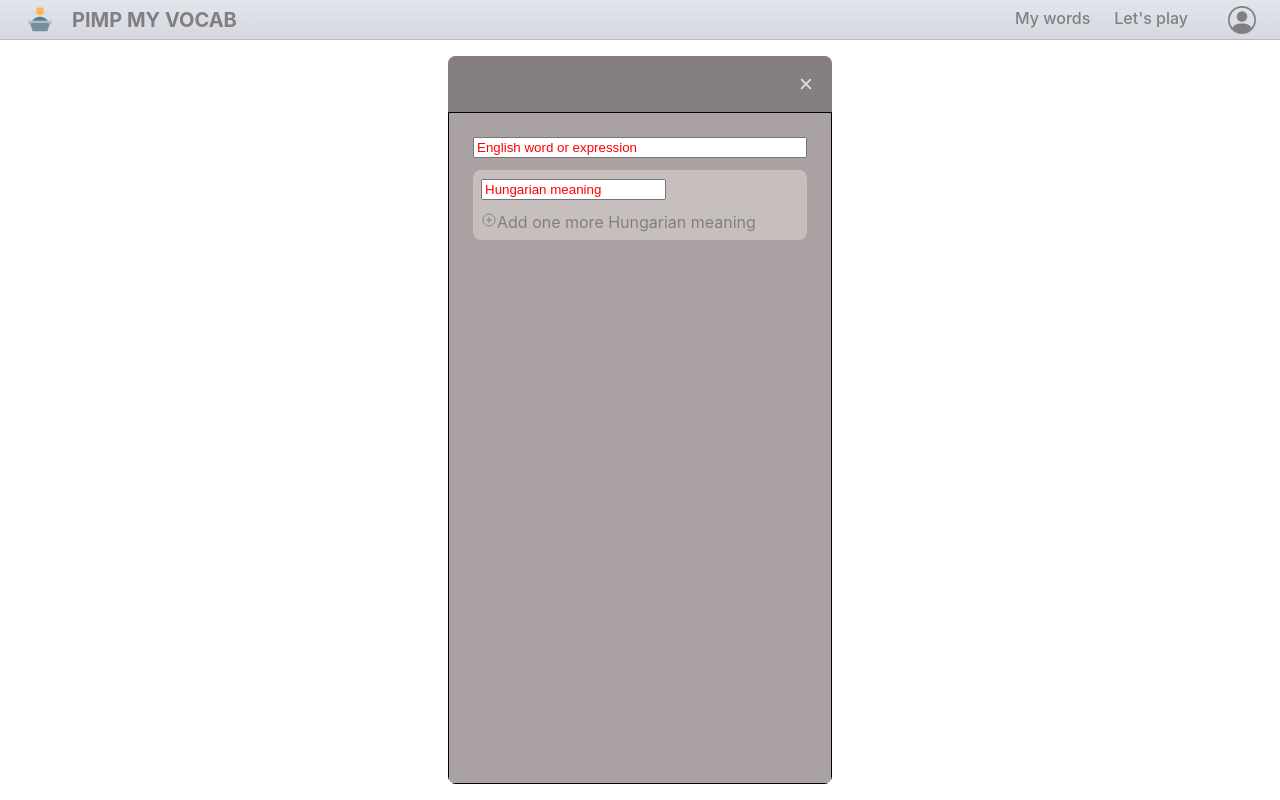
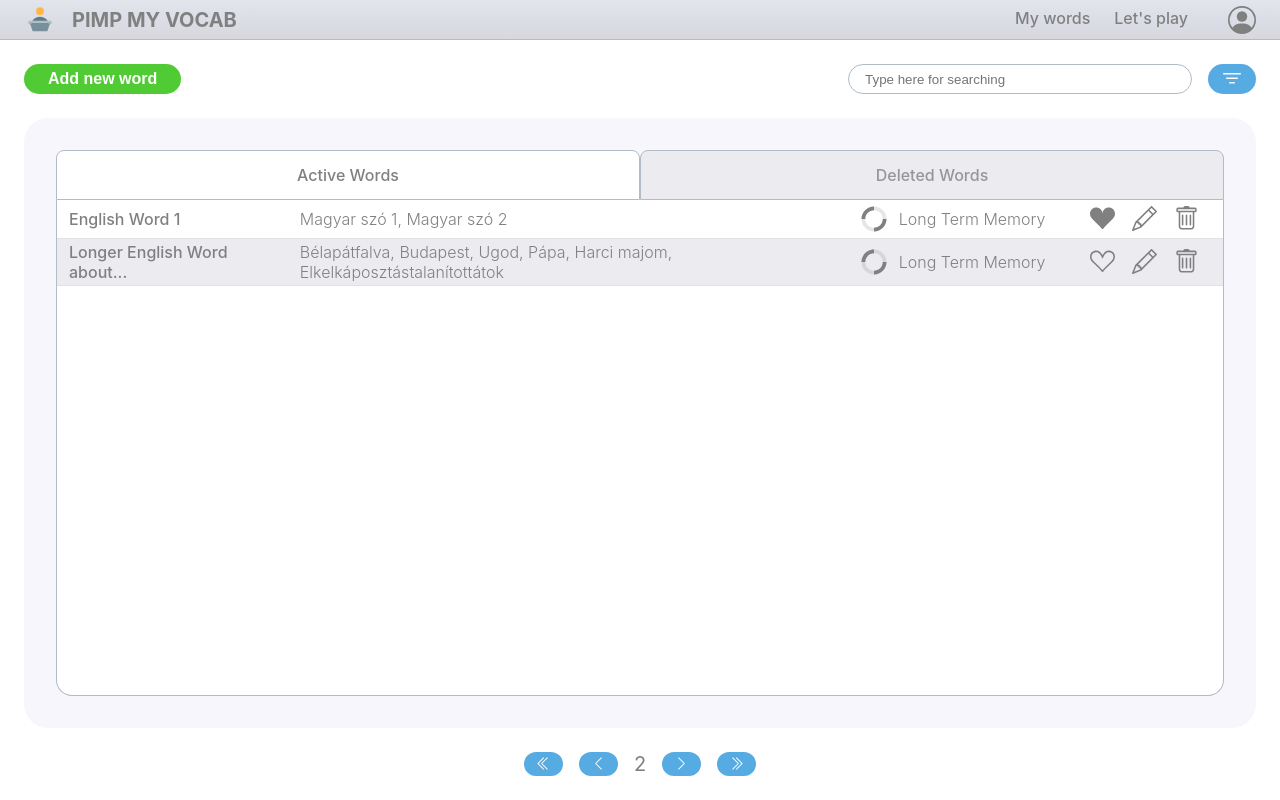
Before and after one commit to Crepkey/pmv_frond_end, a React (Create React App) app: page / in a window 1280 px wide. Built offline with nearby package versions, Linux system fonts and the light colour scheme.

Commit message:
My words page uses colors file

```diff
--- a/src/App.tsx
+++ b/src/App.tsx
@@ -26,13 +26,13 @@ function App() {
   return (
     <MainContainer>
       <MenuBar />
-      {/* <MyWords /> */}
+      <MyWords />
 
 
-      <Body>
-        {/* <PlayingCard /> */}
+      {/*<Body>
+        <PlayingCard />
         <EditWord />
-      </Body>
+        </Body> */}
     </MainContainer>
   );
 }
--- a/src/components/MyWords.tsx
+++ b/src/components/MyWords.tsx
@@ -2,10 +2,21 @@ import React from 'react';
 
 /* Icons */
 import { CgSpinnerTwo } from 'react-icons/cg';
-import { BsSuitHeartFill, BsSuitHeart, BsTrash, BsFilter, BsChevronLeft, BsChevronRight, BsChevronDoubleLeft, BsChevronDoubleRight, BsPencil } from "react-icons/bs";
+import {
+    BsSuitHeartFill,
+    BsSuitHeart,
+    BsTrash,
+    BsFilter,
+    BsChevronLeft,
+    BsChevronRight,
+    BsChevronDoubleLeft,
+    BsChevronDoubleRight,
+    BsPencil
+} from "react-icons/bs";
 
 
 /* Styles */
+import { colors } from './colors';
 import Styled from 'styled-components';
 
 const MainContainer = Styled.div`
@@ -24,17 +35,17 @@ const ControlBarContainer = Styled.div`
 const AddNewWordButton = Styled.button`
 	display:inline-block;
 	cursor:pointer;
-	color:#ffffff;
+	color: ${colors.buttonFont};
 	font-size:1rem;
 	font-weight: bold;
 	padding:6px 24px;
 	text-decoration:none;
 	border-radius:16px;
 	border: none;
-	background-color:#51cb33;
+	background-color: ${colors.acceptButtonBackground};
     :hover {
-	background:linear-gradient(to bottom, #a5cc52 5%, #7e9c39 100%);
-	background-color:#a5cc52;
+	background:linear-gradient(to bottom, ${colors.acceptButtonGradientLight} 5%, ${colors.acceptButtonGradientDark} 100%);
+	background-color: ${colors.acceptButtonGradientLight};
     }
     :active {
         position:relative;
@@ -51,26 +62,26 @@ const SearchContainer = Styled.div`
 const SearchBar = Styled.input`
     width: 32%;
     padding: 0 16px 0 16px;
-    border: 1px #b1bcc7 solid;
+    border: 1px ${colors.border} solid;
     border-radius: 16px;
 `
 
 const FilterButton = Styled.button`
 	display:inline-block;
 	cursor:pointer;
-	color:#ffffff;
+	color: ${colors.buttonFont};
 	font-family:Arial;
 	font-size:15px;
 	font-weight: 550;
 	text-decoration:none;
 	padding: 2px 12px 0 12px;
     margin-left: 16px;
-	background-color:#56abe3;
+	background-color:${colors.buttonBackground};
 	border-radius:16px;
 	border: none;
     :hover {
-	background:linear-gradient(to bottom, #81cdff 5%, #5d8fec 100%);
-	background-color:#81cdff;
+	background:linear-gradient(to bottom, ${colors.buttonGradientLight} 5%, ${colors.buttonGradientDark} 100%);
+	background-color:${colors.buttonGradientLight};
     }
     :active {
         position:relative;
@@ -93,7 +104,7 @@ const TableBlock = Styled.div`
     min-width: 0;
     min-height: 0;
     padding: 32px;
-    background: #F7F6FC;
+    background: ${colors.blockBackground};
     border-radius: 24px;
 `
 
@@ -108,12 +119,12 @@ const Tab = Styled.div`
     justify-content: center;
     align-items: center;
     font-weight: 550;
-    border: 1px solid #b1bcc7;
+    border: 1px solid ${colors.border};
     border-radius: 8px 8px 0 0;
-    background: white; /* Use this #e9e9e9 for inactive tabs in the later developments*/
+    background: ${colors.background};
     :hover{
-        color: rgb(80, 80, 80);
-        border-bottom: 3px rgba(86, 171, 227, 1) solid;
+        color: ${colors.activeFont};
+        border-bottom: 3px ${colors.activeBorder} solid;
     }
 `
 
@@ -124,10 +135,11 @@ const WordContainer = Styled.div`
     overflow: scroll;
     min-width: 0;
     min-height: 0;
-    border-left: 1px solid #b1bcc7;
-    border-right: 1px solid #b1bcc7;
-    border-bottom: 1px solid #b1bcc7;
+    border-left: 1px solid ${colors.border};
+    border-right: 1px solid ${colors.border};
+    border-bottom: 1px solid ${colors.border};
     border-radius: 0 0 16px 16px;
+    background: ${colors.background};
 `
 
 const WordRowWhite = Styled.div`
@@ -136,8 +148,8 @@ const WordRowWhite = Styled.div`
     align-items: center;
     min-height: 2rem;
     padding: 3px 12px 3px 12px;
-    background: white;
-    border-bottom: 1px #e1e1e1 solid;
+    background: ${colors.rowBackgroundLight};
+    border-bottom: 1px ${colors.rowBorder} solid;
 `
 const WordRowGray = Styled.div`
     display: flex;
@@ -145,8 +157,8 @@ const WordRowGray = Styled.div`
     align-items: center;
     min-height: 2rem;
     padding: 3px 12px 3px 12px;
-    background: #ecebf0;
-    border-bottom: 1px #c7c7c7 solid;
+    background: ${colors.rowBackgroundDark};
+    border-bottom: 1px ${colors.rowBorder} solid;
 `
 
 const EnglishWord = Styled.div`
@@ -190,19 +202,19 @@ const PaginationContainer = Styled.div`
 const PaginationButton = Styled.button`
 	display:inline-block;
 	cursor:pointer;
-	color:#ffffff;
+	color: ${colors.buttonFont};
 	font-family:Arial;
 	font-size:15px;
 	font-weight: 550;
 	text-decoration:none;
 	padding: 2px 12px 0 12px;
     margin: 0 8px 0 8px;
-	background-color:#56abe3;
-	border-radius: 16px;
+	background-color:${colors.buttonBackground};
+	border-radius:16px;
 	border: none;
     :hover {
-	background:linear-gradient(to bottom, #81cdff 5%, #5d8fec 100%);
-	background-color:#81cdff;
+	background:linear-gradient(to bottom, ${colors.buttonGradientLight} 5%, ${colors.buttonGradientDark} 100%);
+	background-color:${colors.buttonGradientLight};
     }
     :active {
         position:relative;
@@ -233,7 +245,7 @@ export default function MyWords() {
                 <TableBlock>
                     <TabContainer>
                         <Tab>Active Words</Tab>
-                        <Tab style={{ backgroundColor: '#ECEBF1' }}>Deleted Words</Tab>
+                        <Tab style={{ backgroundColor: `${colors.inactiveBackground}`, color: `${colors.inactiveFont}` }}>Deleted Words</Tab>
                     </TabContainer>
                     <WordContainer>
                         <WordRowWhite>
--- a/src/components/colors.ts
+++ b/src/components/colors.ts
@@ -1,3 +1,30 @@
-export {
+export const colors = {
 
+    //FONTS
+    buttonFont: 'rgba(255, 255, 255, 1)',
+    activeFont: ' rgba(80, 80, 80, 1)',
+    inactiveFont: 'rgba(150, 150, 150, 1)',
+
+    // BUTTONS
+    acceptButtonBackground: 'rgba(81, 203, 51, 1)',
+    acceptButtonGradientLight: 'rgba(165, 204, 82, 1)',
+    acceptButtonGradientDark: 'rgba(126, 156, 57, 1)',
+
+    /* refusing colors are here */
+
+    buttonBackground: 'rgba(86, 171, 227, 1)',
+    buttonGradientLight: 'rgba(129, 205, 255, 1)',
+    buttonGradientDark: 'rgba(93, 143, 236, 1)',
+
+    // BACKGROUNDS & BORDERS
+
+    background: 'rgba(255, 255, 255, 1)',
+    blockBackground: 'rgba(247, 246, 252, 1)',
+    inactiveBackground: 'rgba(236, 235, 240, 1)',
+    rowBackgroundDark: 'rgba(236, 235, 240, 1)',
+    rowBackgroundLight: 'rgba(255, 255, 255, 1)',
+
+    activeBorder: 'rgba(86, 171, 227, 1)',
+    border: 'rgba(177, 188, 199, 1)',
+    rowBorder: 'rgba(225, 225, 225, 1)'
 }
```
